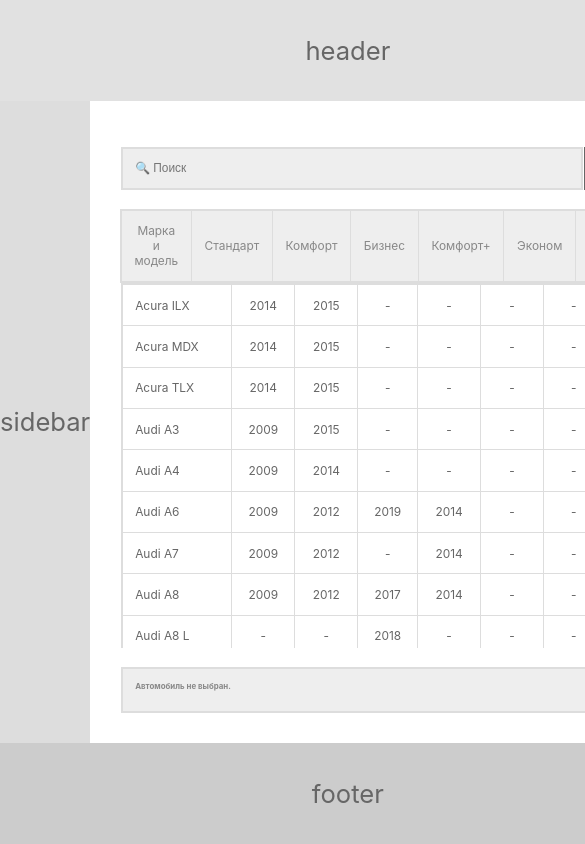
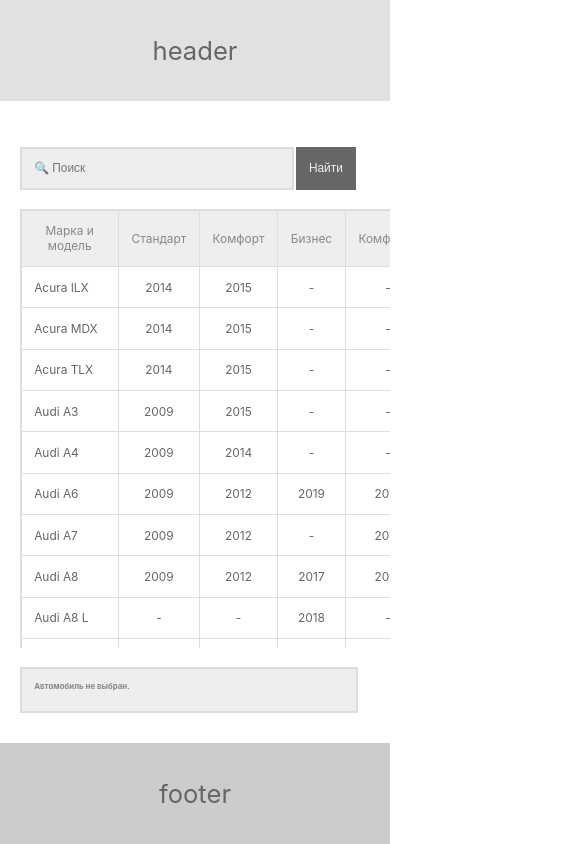
Before and after one commit to Kand1/city-mobil-test-case, a React (Create React App) app in the folder city-mobil-test-case/: page / in a window 390 px wide. Shown: the top 844 px of the page, 585 px wide, since content can reach past the window. Built offline with nearby package versions, Linux system fonts and the light colour scheme.

Commit message:
visual fixes

```diff
--- a/city-mobil-test-case/src/App.css
+++ b/city-mobil-test-case/src/App.css
@@ -46,3 +46,14 @@
   grid-template-areas: "." "i" "t" "chcar" ".";
   grid-gap: 20px;
 }
+
+@media (max-width: 500px){
+  .App {
+    grid-template-areas: "h" "c" "f";
+    grid-template-columns: 1fr;
+  }
+
+  .App-sidebar {
+    display: none;
+  }
+}
--- a/city-mobil-test-case/src/Components/Input-form.css
+++ b/city-mobil-test-case/src/Components/Input-form.css
@@ -3,7 +3,7 @@
     display: grid;
     grid-template-columns:  7fr 0.5vw 1fr 15px ;
     grid-template-areas: "inp . btn .";
-    margin: 0 5% 0 5%;
+    margin: 0 5vw 0 5vw;
     height: 0;
 }
 
--- a/city-mobil-test-case/src/Components/MainTable.jsx
+++ b/city-mobil-test-case/src/Components/MainTable.jsx
@@ -120,16 +120,17 @@ export const MainTable = ({filterWord, carsInfo, sorting, selectedCar, selectCar
 
     return (
         <div className="Main-table">
-            <div className="Table-head">
-                <table>
-                    <tr>
-                        {tariffs_list.length !== 0 ? tariffs_list : <div className="No-cars-label">Машин не найдено</div>}
-                    </tr>
-                </table>
-            </div>
+
             <div className="Scrolling-part">
                 <table>
-                    {cars}
+                    <thead>
+                        <tr>
+                            {tariffs_list.length !== 0 ? tariffs_list : <div className="No-cars-label">Машин не найдено</div>}
+                        </tr>
+                    </thead>
+                    <tbody>
+                        {cars}
+                    </tbody>
                 </table>
             </div>
         </div>
--- a/city-mobil-test-case/src/Components/Table.css
+++ b/city-mobil-test-case/src/Components/Table.css
@@ -7,8 +7,7 @@
 }
 
 .Main-table table {
-
-    margin: 0 5% 0 5%;
+    margin: 0 5vw 0 5vw;
     font-size: calc(1vmin + 8px);
     border: 2px solid #DDDDDD;
     border-collapse: collapse;
@@ -16,11 +15,6 @@
     table-layout: auto;
 }
 
-.Table-head {
-    display: grid;
-    grid-template-columns:  1fr 15px ;
-    grid-template-areas: "table-head .";
-}
 
 .Scrolling-part {
     overflow-y: scroll;
@@ -31,18 +25,22 @@
 
 .Main-table th, td {
     display: table-cell;
-    width: 9vw;
+    width: 5%;
     border: 1px solid #DDDDDD;
     text-align: center;
     padding: 1.5vh;
     box-sizing: border-box;
+}
 
-}
-.Main-table th {
+
+.Main-table thead th {
     font-weight: normal;
     background-color: #EEEEEE;
     color: #888888;
     cursor: pointer;
+    position: sticky;
+    top: -1px;
+    z-index: 1;
 }
 
 .Selected-td {
@@ -69,9 +67,13 @@
     grid-area: chcar;
     text-align: left;
     padding: 1.5vh;
-    margin: 0 calc(5% + 13px) 0 5%;
+    margin: 0 calc(5vw + 13px) 0 5vw;
     height: 2vh;
     background-color: #EEEEEE;
     border: 2px solid #DDDDDD;
     color: #888888;
 }
+
+.fixed-head {
+    position: fixed;
+}
```
